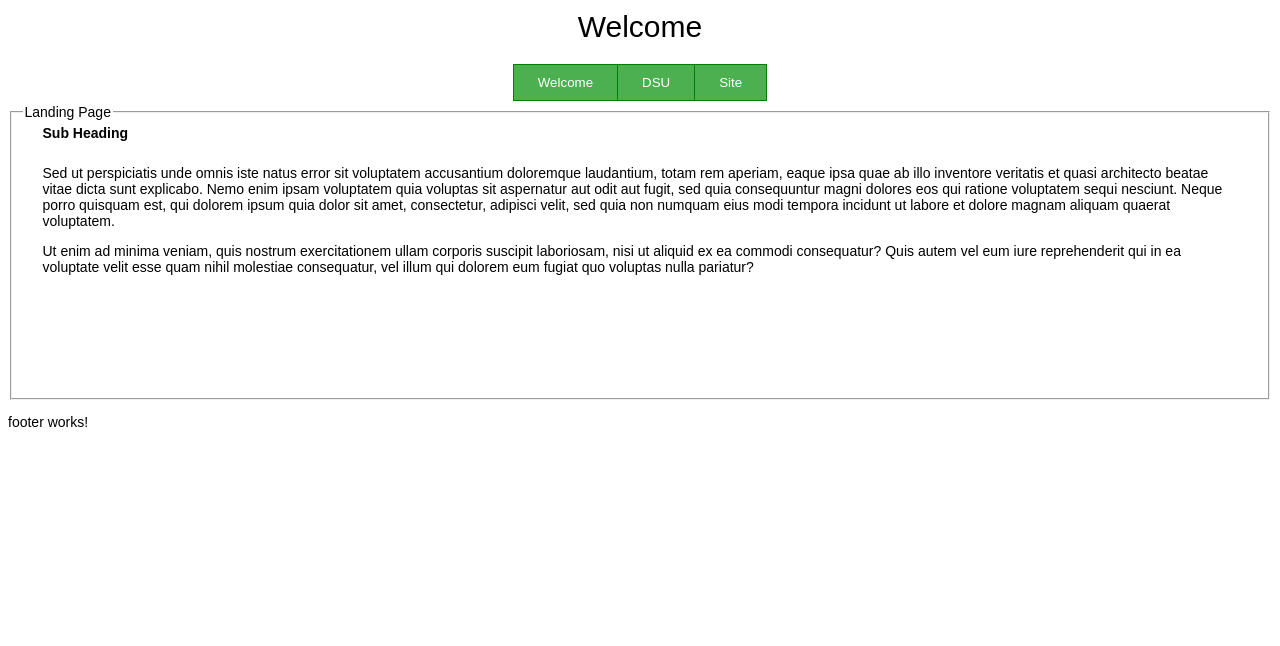
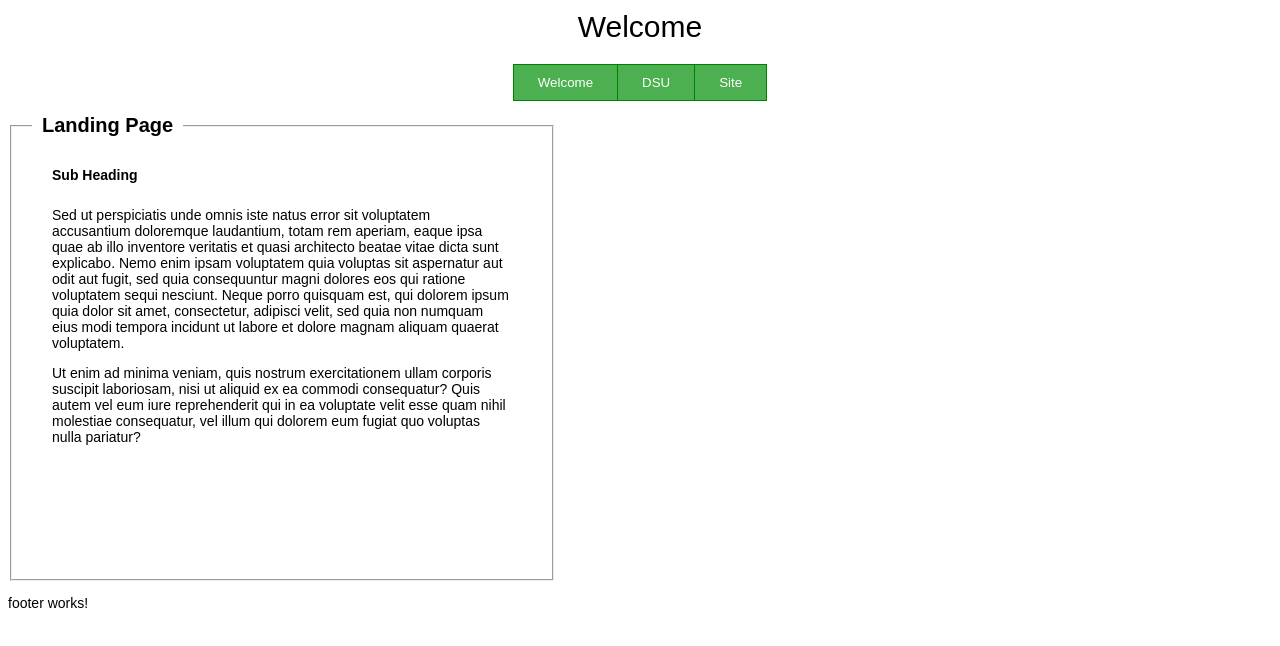
Before and after one commit to angular6/gather-store-data, an Angular app: page / in a window 1280 px wide. Shown: the top 646 px of the page. Built offline with nearby package versions, Linux system fonts and the light colour scheme.

Commit message:
styling: updated styles.scss

```diff
--- a/src/styles.scss
+++ b/src/styles.scss
@@ -3,3 +3,14 @@
 body {
   font: 14px sans-serif;
 }
+
+fieldset {
+  max-width: 500px;
+  padding: 20px
+}
+
+legend {
+  padding: 10px;
+  font-size: 20px;
+  font-weight: bold;
+}
```
